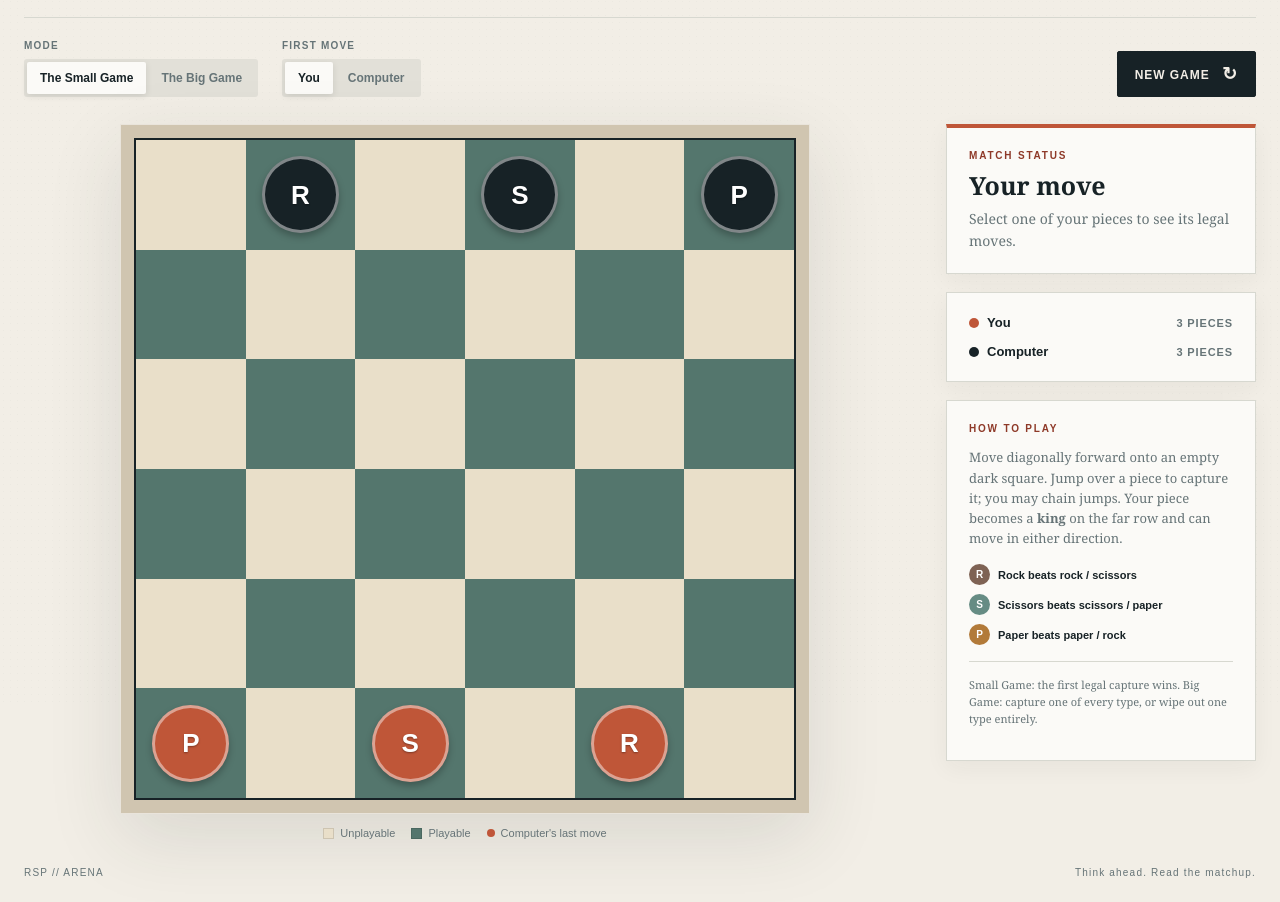
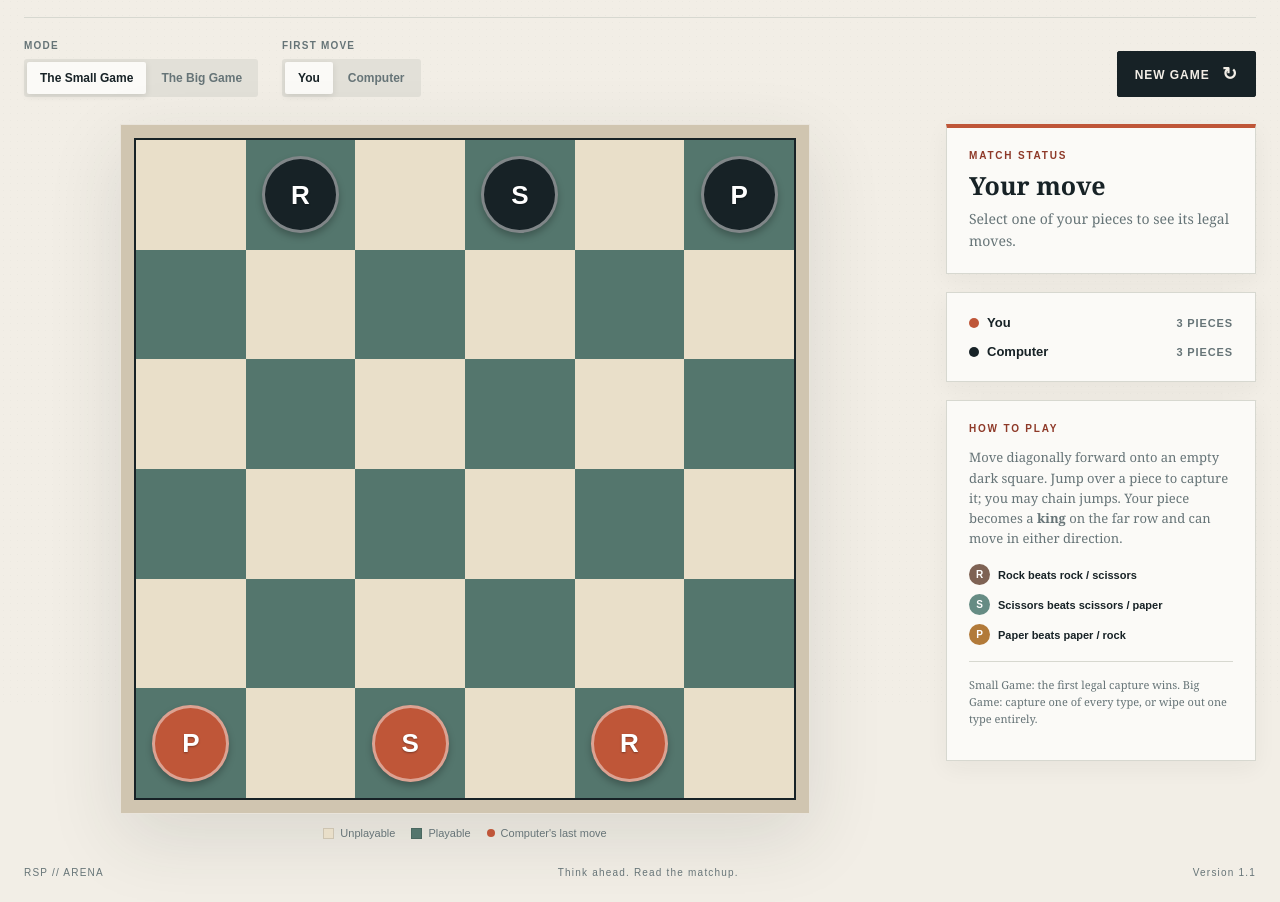
Before and after one commit to andydejong/RSP, a plain HTML site: page index.html in a window 1280 px wide. Shown: the part 93-995 px from the top of the page. Drawn offline with Linux system fonts and the light colour scheme.

Commit message:
Add a version number

```diff
--- a/index.html
+++ b/index.html
@@ -67,7 +67,7 @@
         </section>
       </aside>
     </div>
-    <footer><span>RSP // ARENA</span><span>Think ahead. Read the matchup.</span></footer>
+    <footer><span>RSP // ARENA</span><span>Think ahead. Read the matchup.</span><span>Version 1.1</span></footer>
   </main>
   <script type="module" src="controller.js"></script>
 </body>
```
